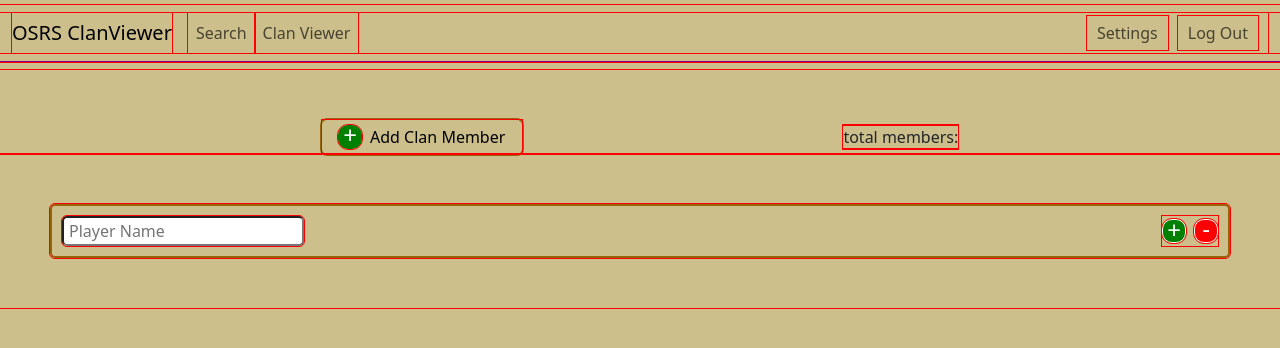
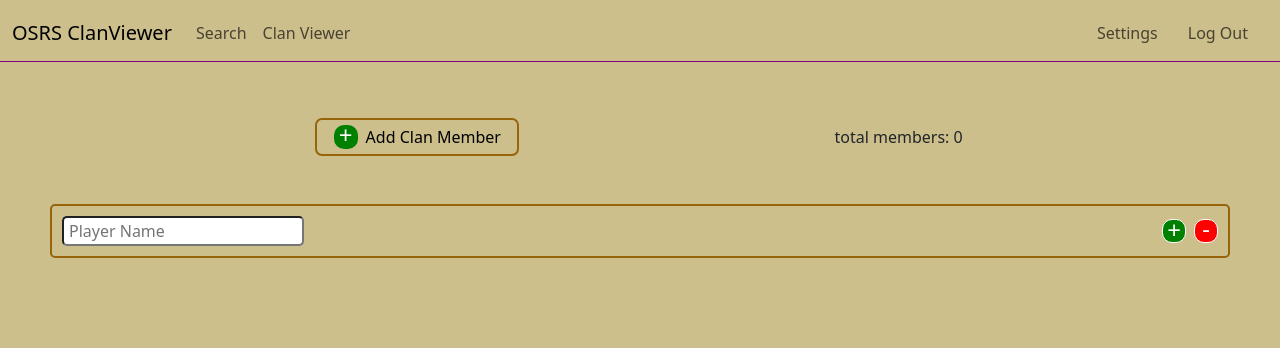
Before and after one commit to Nickcherns/HTML-CSS-JS-Website-practice, a website: page src/clanViewer.html in a window 1280 px wide. Both pictures are taken after a click on the button "Add Clan Member". Drawn offline with nearby package versions, Linux system fonts and the light colour scheme.

Commit message:
finished deleteBtn functionality + started total member variable

```diff
--- a/scripts/clanViewer.js
+++ b/scripts/clanViewer.js
@@ -3,6 +3,7 @@
 let mainPage = document.querySelector("#mainPage");
 let totalMembers = document.querySelector("#totalMemb");
 let addClanMemberBtn = document.querySelector("#addClanMemberBtn");
+let deleteBtns = document.getElementsByClassName("delete");
 // let totalMemberCount = 0;
 
 addClanMemberBtn.addEventListener('click', addPlayerBar);
@@ -40,8 +41,19 @@
     searchBar.style.borderRadius = "5px";
     searchBar.style.paddingLeft = "5px";
 
+    let memberCount = document.getElementById("memberCount");
+    memberCount.innerHTML = deleteBtns.length;
+
     playerList.appendChild(clanMember);
-    // console.log(deleteBtn.length);
+    totalMembers.append(memberCount);
+
+    for (let i = 0; i < deleteBtns.length; ++i) {
+        deleteBtns[i].addEventListener('click', function() {
+            let div = this.parentElement;
+            let playerBar = div.parentElement;
+            playerBar.style.display = "none";
+        })
+    }
 
 }
 
@@ -67,13 +79,3 @@
 
 
 // Click on a close button to hide the current list item
-let deleteBtn = document.getElementsByClassName("delete");
-
-// this does not work  ???
-for (let i=0; i < deleteBtn.length; i++) {
-    deleteBtn[i].onclick = function() {
-        let div = this.parentNode;
-        div.style.display = "none";
-        div.style.color = "purple";
-    };
-};
--- a/src/clanViewer.html
+++ b/src/clanViewer.html
@@ -50,7 +50,10 @@
               </div>
             </div>
             <!-- total members (total members added) -->
-          <div id="totalMemb"><span>total members: </span></div>
+          <div id="totalMemb">
+            <span>total members: </span>
+            <span id="memberCount"> </span>
+          </div>
         </div>
 
 
--- a/styles/clanViewer.css
+++ b/styles/clanViewer.css
@@ -1,5 +1,5 @@
 * {
-    outline: solid red 1px;
+    /* outline: solid red 1px; */
 }
 
 html {
@@ -138,4 +138,5 @@
     justify-content: space-between;
     border: solid rgb(152, 100, 10) 2px;
     border-radius: 5px;
+    margin-bottom: 10px;
 }
```
